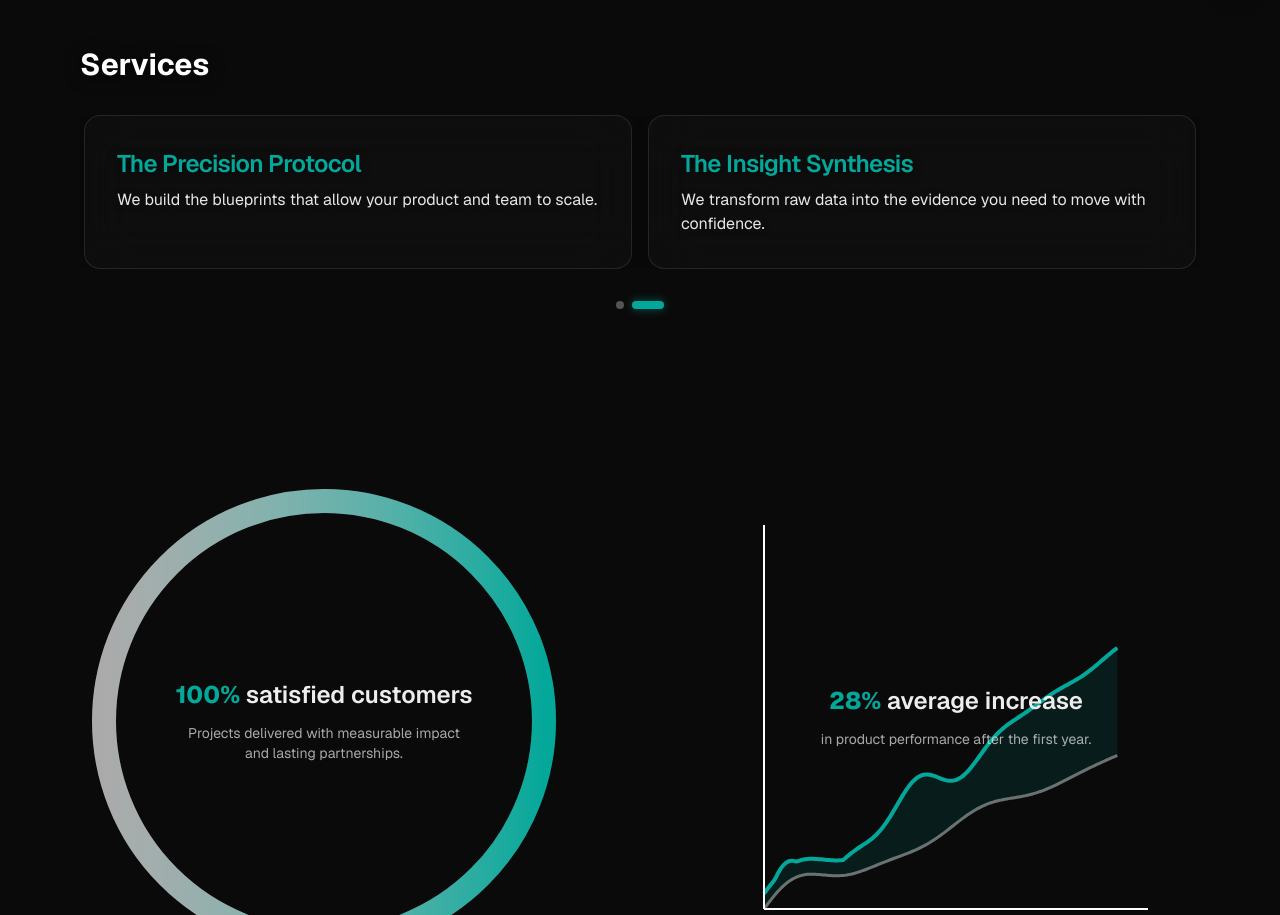
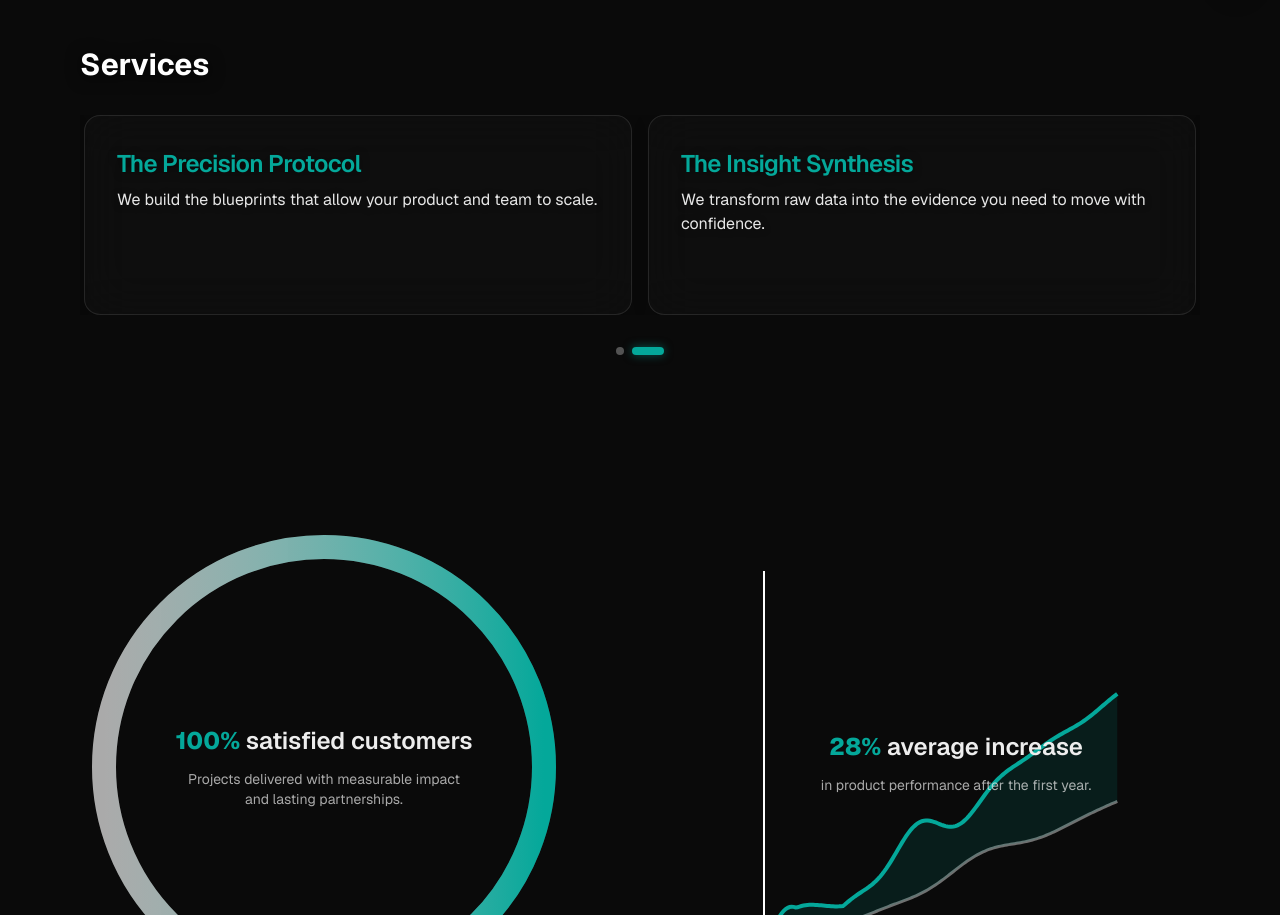
Before and after one commit to Drakhtar359/mozuk-site, a Next.js app in the folder apps/web/: page / in a window 1280 px wide. Shown: the part 786-1701 px from the top of the page. Built offline with nearby package versions, Linux system fonts and the light colour scheme.

Commit message:
Add minimum height to service cards for consistent sizing and smooth animations

```diff
--- a/apps/web/src/components/ServicesCarousel.tsx
+++ b/apps/web/src/components/ServicesCarousel.tsx
@@ -111,7 +111,7 @@ function chunkIntoPages<T>(items: T[], size: number): T[][] {
 
 function ServiceCard({ title, description, href }: { title: string; description: string; href?: string }) {
   const content = (
-    <div className="group relative rounded-2xl overflow-hidden border border-white/10 bg-white/[0.02] backdrop-blur-xl p-6 sm:p-8 hover:bg-white/[0.05] hover:border-[var(--brand)]/30 transition-all duration-300 shadow-[0_4px_16px_rgba(0,0,0,0.2)] h-full flex flex-col">
+    <div className="group relative rounded-2xl overflow-hidden border border-white/10 bg-white/[0.02] backdrop-blur-xl p-6 sm:p-8 hover:bg-white/[0.05] hover:border-[var(--brand)]/30 transition-all duration-300 shadow-[0_4px_16px_rgba(0,0,0,0.2)] h-full min-h-[200px] flex flex-col">
       {/* Hover glow */}
       <div className="absolute inset-0 bg-gradient-to-br from-[var(--brand)]/5 via-transparent to-transparent opacity-0 group-hover:opacity-100 transition-opacity duration-300 rounded-2xl pointer-events-none"></div>
 
```
